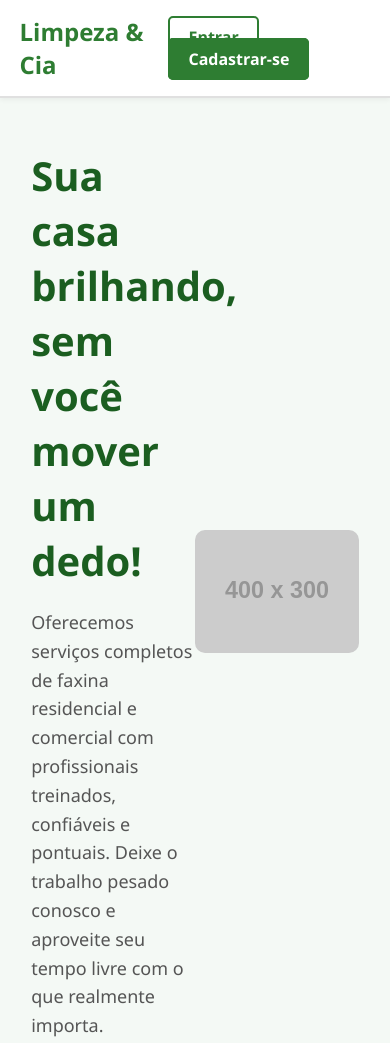
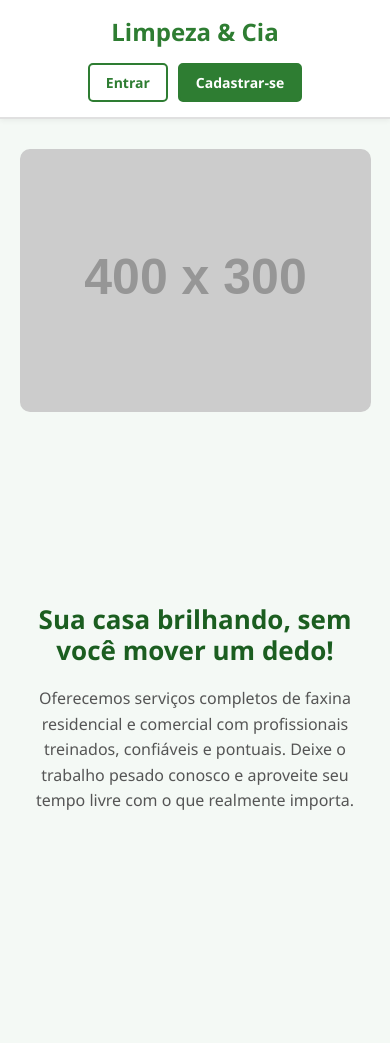
Before and after one commit to P4blo026/diaristaprimepb, a plain HTML site: page index.html in a window 390 px wide. After the commit the page ends 844 px from the top, so only its background shows below. Drawn offline with Linux system fonts and the light colour scheme; placeholder pictures from the web are drawn by us.

Commit message:
Update style.css

```diff
--- a/style.css
+++ b/style.css
@@ -23,6 +23,8 @@ header {
     justify-content: space-between;
     align-items: center;
     box-shadow: 0 2px 5px rgba(0, 0, 0, 0.05);
+    flex-wrap: wrap; /* Permite quebrar linha no celular se necessário */
+    gap: 10px;
 }
 
 .logo {
@@ -31,13 +33,19 @@ header {
     color: #2e7d32;
 }
 
+.nav-buttons {
+    display: flex;
+    gap: 10px;
+}
+
 .nav-buttons .btn {
     text-decoration: none;
-    padding: 8px 18px;
-    margin-left: 10px;
+    padding: 8px 16px;
     border-radius: 5px;
     font-weight: 600;
     transition: 0.3s;
+    font-size: 14px;
+    text-align: center;
 }
 
 .btn-entrar {
@@ -65,8 +73,9 @@ header {
     display: flex;
     align-items: center;
     justify-content: space-between;
-    padding: 50px 8%;
+    padding: 40px 8%;
     flex: 1;
+    gap: 30px;
 }
 
 .hero-text {
@@ -74,9 +83,10 @@ header {
 }
 
 .hero-text h1 {
-    font-size: 40px;
+    font-size: 36px;
     color: #1b5e20;
     margin-bottom: 20px;
+    line-height: 1.2;
 }
 
 .hero-text p {
@@ -85,10 +95,18 @@ header {
     color: #555;
 }
 
+.hero-image {
+    display: flex;
+    justify-content: center;
+    width: 100%;
+    max-width: 450px;
+}
+
 .hero-image img {
-    max-width: 400px;
     width: 100%;
+    height: auto;
     border-radius: 10px;
+    object-fit: cover;
 }
 
 /* Formulários (pagina2.html e pagina3.html) */
@@ -97,12 +115,12 @@ header {
     justify-content: center;
     align-items: center;
     flex: 1;
-    padding: 40px 20px;
+    padding: 30px 20px;
 }
 
 .form-card {
     background-color: #ffffff;
-    padding: 30px 40px;
+    padding: 30px 25px;
     border-radius: 8px;
     box-shadow: 0 4px 12px rgba(0, 0, 0, 0.1);
     width: 100%;
@@ -156,3 +174,51 @@ header {
 .btn-submit:hover {
     background-color: #1b5e20;
 }
+
+
+/* =================================================== */
+/* REGRA RESPONSIVA PARA CELULARES E TABLETS PEQUENOS */
+/* =================================================== */
+@media (max-width: 768px) {
+
+    /* Reorganiza a barra superior */
+    header {
+        flex-direction: column;
+        text-align: center;
+        padding: 15px 20px;
+    }
+
+    .nav-buttons {
+        width: 100%;
+        justify-content: center;
+        margin-top: 5px;
+    }
+
+    /* Empilha o texto e a imagem na vertical */
+    .hero {
+        flex-direction: column-reverse; /* A imagem fica em cima ou no texto de forma organizada */
+        padding: 30px 5%;
+        text-align: center;
+    }
+
+    .hero-text {
+        max-width: 100%;
+    }
+
+    .hero-text h1 {
+        font-size: 26px;
+    }
+
+    .hero-text p {
+        font-size: 16px;
+    }
+
+    .hero-image {
+        max-width: 100%;
+    }
+
+    /* Ajuste no formulário em telas muito pequenas */
+    .form-card {
+        padding: 25px 18px;
+    }
+}
```
